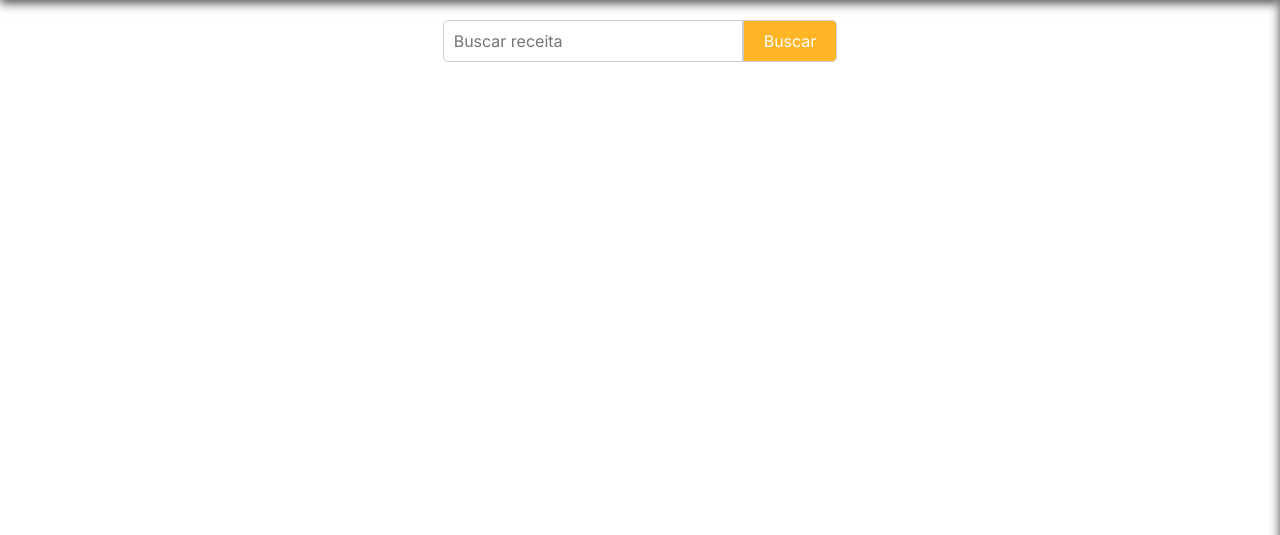
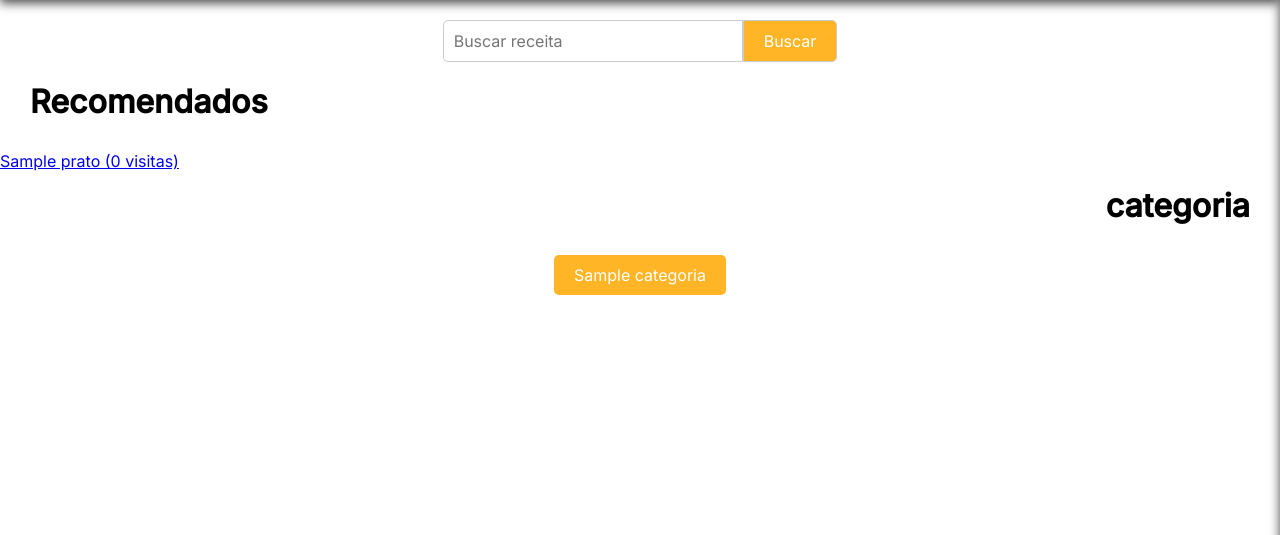
Before and after one commit to MateusCPassos/TCC-chefVirtual, a PHP site: page /chefVirtual/ in a window 1280 px wide. Shown: the part 77-612 px from the top of the page. Run offline with PHP 8.4, Linux system fonts and the light colour scheme; tables that the repository leaves empty hold one stand-in row (values such as "Sample post"); data that the repository does not hold is empty.

Commit message:
colocando log para aparecer as recoemdadas na tela index

```diff
--- a/css/categorias.css
+++ b/css/categorias.css
@@ -34,13 +34,13 @@ h2 {
 .categorias-lista li a {
   display: block;
   padding: 10px 20px;
-  background-color: #f2f2f2;
+  background-color: #FFB525;
   border-radius: 5px;
   text-decoration: none;
-  color: #333;
+  color: #fff;
   transition: background-color 0.3s ease;
 }
 
 .categorias-lista li a:hover {
-  background-color: #ddd;
+  background-color: #e0a600;
 }
--- a/css/index.css
+++ b/css/index.css
@@ -90,3 +90,50 @@ h2 {
 .naoCadastrada {
   text-align: center;
 }
+
+
+.recomendados h1{
+  margin: 30px;
+  margin-top: 15px;
+}
+
+
+.categoria h1{
+  text-align: right;
+  margin: 30px;
+  margin-top: 15px;
+
+}
+
+.categorias-lista {
+  list-style: none;
+  padding: 0;
+  margin: 30px auto;
+  width: 90%;
+  text-align: center;
+
+}
+
+.categorias-lista li {
+  display: inline-block;
+  margin-right: 30px;
+
+}
+
+.categorias-lista li:last-child {
+  margin-right: 0;
+}
+
+.categorias-lista li a {
+  display: block;
+  padding: 10px 20px;
+  background-color: #FFB525;
+  border-radius: 5px;
+  text-decoration: none;
+  color: #fff;
+  transition: background-color 0.3s ease;
+}
+
+.categorias-lista li a:hover {
+  background-color: #e0a600;
+}
--- a/pages/index.php
+++ b/pages/index.php
@@ -11,6 +11,17 @@ function logout()
 }
 
 require_once "header.php";
+
+// Consulta para obter as receitas mais visitadas
+$sql_receitas_mais_visitadas = "SELECT p.*, COUNT(l.prato_id) AS visitas
+                                FROM prato p
+                                LEFT JOIN log l ON p.id = l.prato_id
+                                GROUP BY p.id
+                                ORDER BY visitas DESC
+                                LIMIT 5"; // Você pode ajustar o número de receitas recomendadas aqui
+$stmt_receitas_mais_visitadas = $pdo->prepare($sql_receitas_mais_visitadas);
+$stmt_receitas_mais_visitadas->execute();
+$receitas_recomendadas = $stmt_receitas_mais_visitadas->fetchAll(PDO::FETCH_ASSOC);
 ?>
 
 <!DOCTYPE html>
@@ -30,6 +41,39 @@ require_once "header.php";
       <button type="submit">Buscar</button>
     </form>
 
+    <div class="recomendados">
+            <h1>Recomendados</h1>
+            <ul class="receitas-recomendadas">
+                <?php foreach ($receitas_recomendadas as $receita) : ?>
+                    <li><a href="exibirReceita.php?recipe_id=<?php echo $receita['id']; ?>"><?php echo htmlspecialchars($receita['nome']); ?> (<?php echo $receita['visitas']; ?> visitas)</a></li>
+                <?php endforeach; ?>
+            </ul>
+        </div>
+
+
+
+
+
+
+    <div class="categoria">
+      <h1>categoria</h1>
+      <ul class="categorias-lista">
+        <?php
+        require_once "../config/conecta.php";
+
+        $sql = "SELECT * FROM categoria";
+        $stmt = $pdo->prepare($sql);
+        $stmt->execute();
+        $categorias = $stmt->fetchAll(PDO::FETCH_ASSOC);
+
+        foreach ($categorias as $categoria) {
+          echo '<li><a href="receitasPorCategoria.php?categoria_id=' . $categoria['id'] . '">' . $categoria['nomeCategoria'] . '</a></li>';
+        }
+
+        $pdo = null;
+        ?>
+      </ul>
+    </div>
   </main>
 </body>
 
```
Also changed, not shown: pages/exibirReceita.php (+10 -0 lines).
